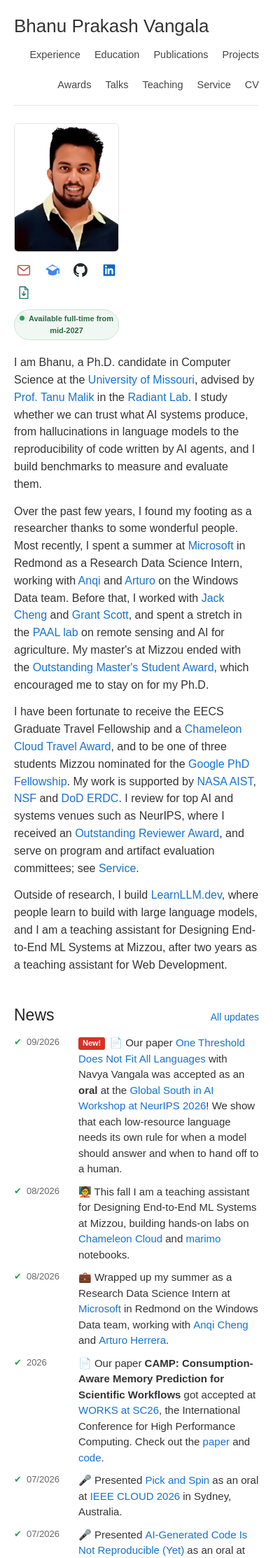
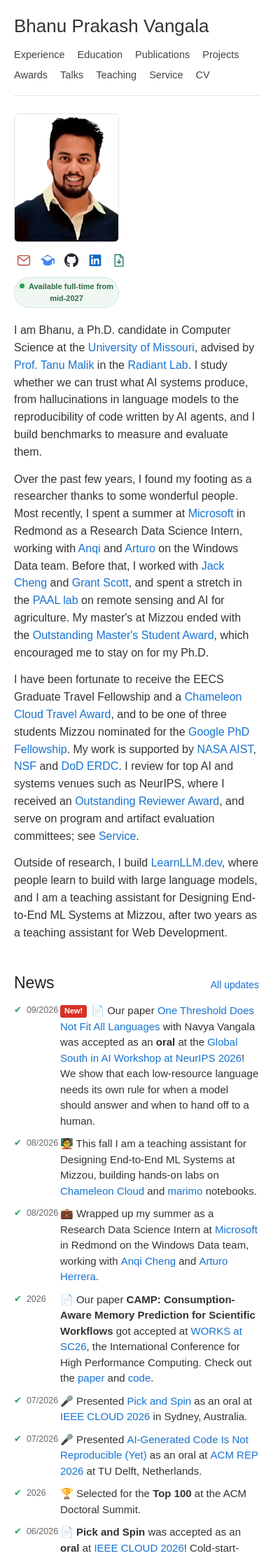
Before and after one commit to bhanuprakashvangala/bhanuprakashvangala.github.io, a Jekyll site: the page built from _pages/about.md, in a window 390 px wide. Shown: the top 2226 px of the page at 70% size. Built offline with Jekyll 4.4.1, drawn with Linux system fonts in a browser that asks for light colours.

Commit message:
Lay out the site for phones
On narrow screens the figure of each paper and project now sits above its
text at full width instead of squeezing both into columns, the navigation
wraps from the left, the profile icons stay on one row, and the news dates
take less width.

```diff
--- a/assets/css/portfolio.css
+++ b/assets/css/portfolio.css
@@ -1184,3 +1184,41 @@
 a.benchmark-pill:hover {
   background: #25804a;
 }
+
+/* Phones: the figure of a paper or project sits above its text at full width, so neither is squeezed
+   into a narrow column; the navigation wraps from the left; the profile icons stay on one row. */
+@media (max-width: 600px) {
+  .site-header nav {
+    justify-content: flex-start;
+    gap: 6px 18px;
+  }
+  .pub,
+  .project-card.has-image {
+    display: block;
+  }
+  .pub-image {
+    justify-content: flex-start;
+    margin: 0 0 10px;
+  }
+  .pub-image img,
+  .project-card.has-photo .pub-image img {
+    width: 100%;
+    height: auto;
+    max-height: 190px;
+    object-fit: contain;
+    object-position: left center;
+  }
+  .news-item {
+    grid-template-columns: 58px minmax(0, 1fr);
+    gap: 8px;
+  }
+  .news-date {
+    font-size: 12.5px;
+  }
+  .portrait .profile-links {
+    width: auto;
+    flex-wrap: nowrap;
+    justify-content: flex-start;
+    gap: 6px;
+  }
+}
```
